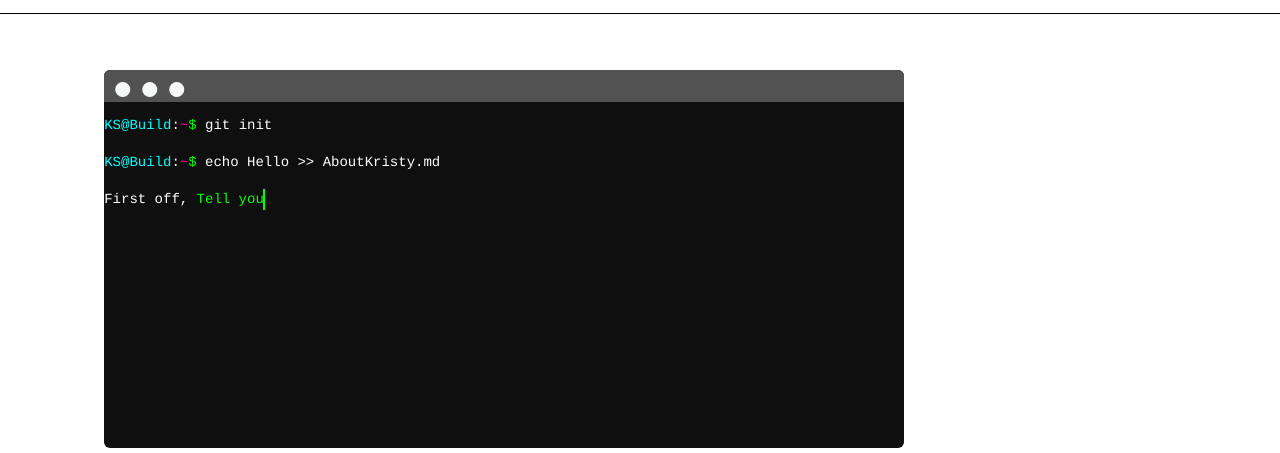
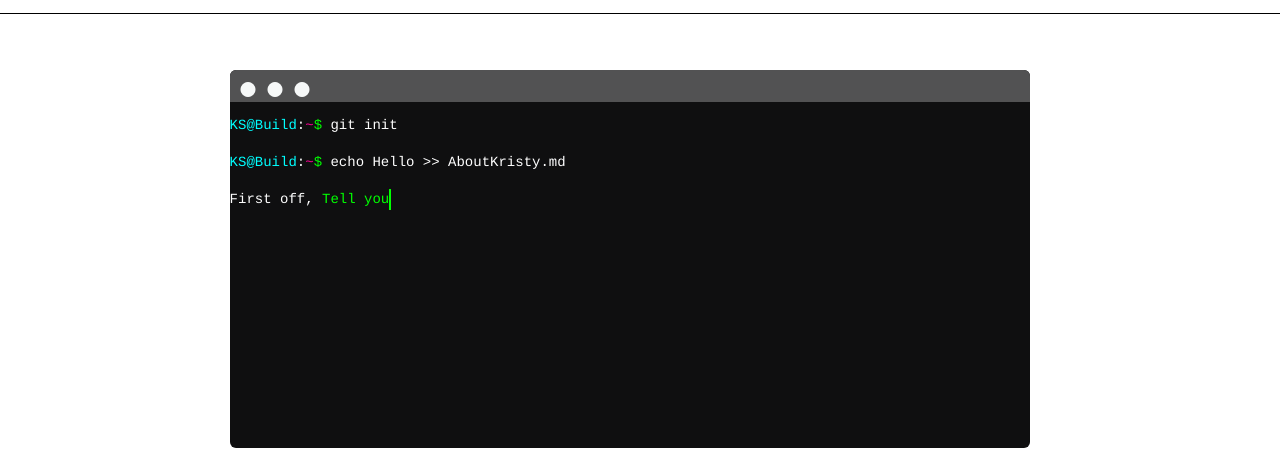
Before and after one commit to Kristy-Stallings/kristystallings.com, an Angular app in the folder portfolio/: page / in a window 1280 px wide. Shown: the part 347-800 px from the top of the page. Built offline with nearby package versions, Linux system fonts and the light colour scheme.

Commit message:
updating terminal alignment

```diff
--- a/portfolio/src/app/app.component.css
+++ b/portfolio/src/app/app.component.css
@@ -52,10 +52,10 @@ a {
 }
 .terminal {
     position: relative;
-    left: 3%;
+    left: 14%;
     text-align: left;
     color: white;
-    width: 85%;
+    width: 95%;
     max-width: 800px;
     border-radius: 6px;
     padding-top: 45px;
```
